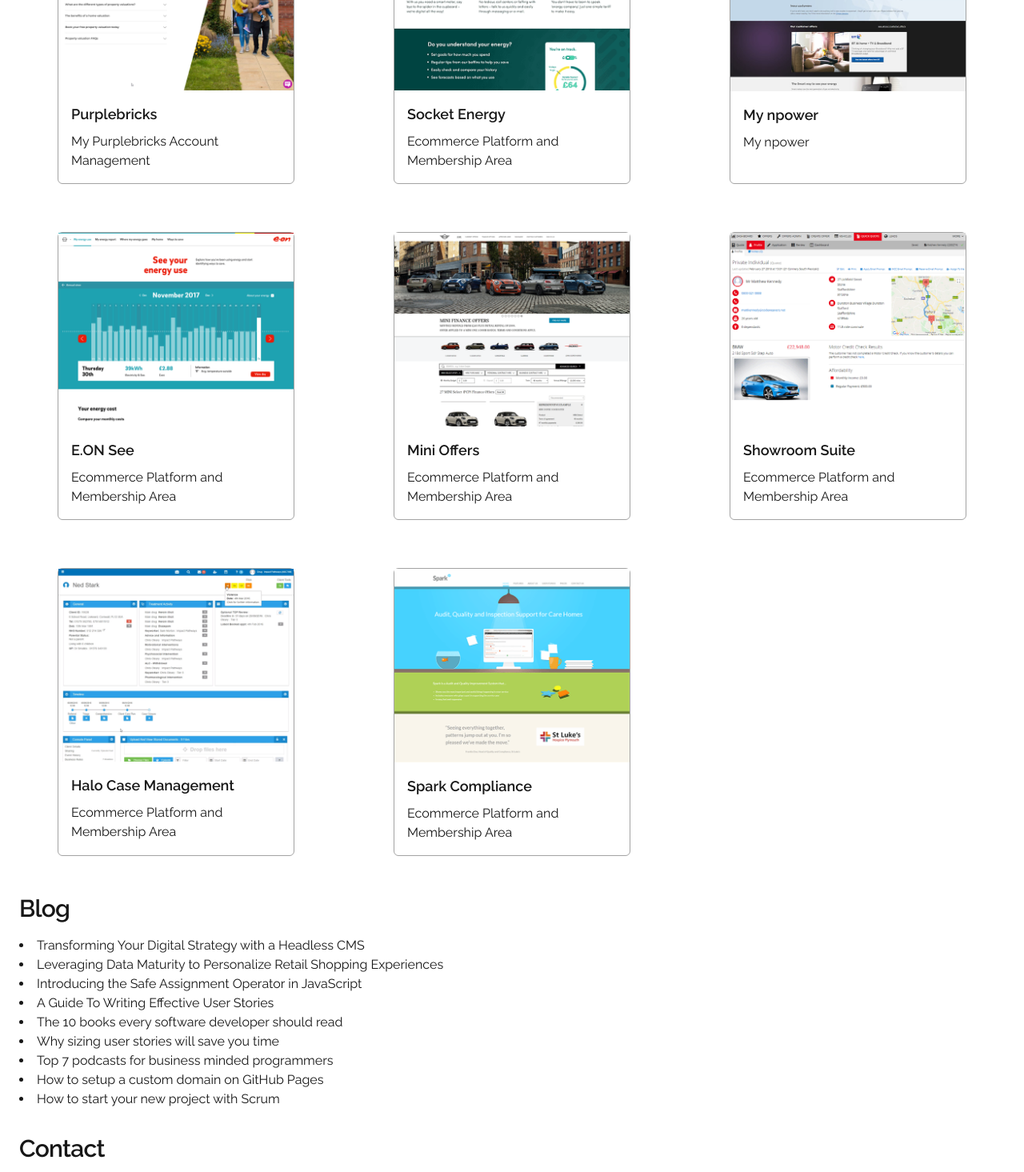
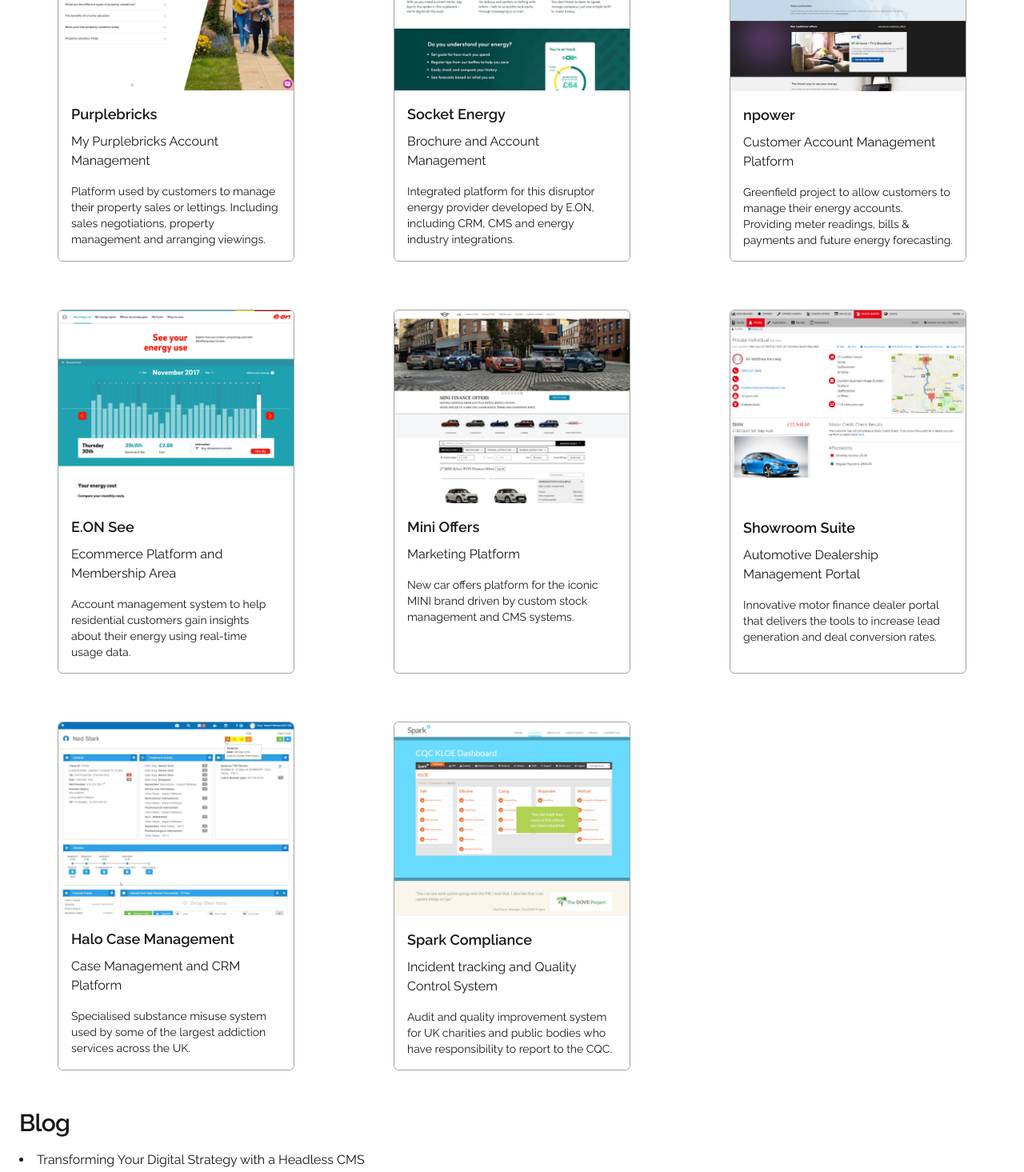
Before and after one commit to georgewilde/wilde-creations, a Next.js app: page / in a window 1280 px wide. Shown: the part 3280-4745 px from the top of the page at 80% size. Built offline with nearby package versions, Linux system fonts and the light colour scheme.

Commit message:
update project details

```diff
--- a/app/page.tsx
+++ b/app/page.tsx
@@ -299,7 +299,7 @@
                         <ul className="grid grid-cols-1 md:grid-cols-2 xl:grid-cols-3 2xl:grid-cols-4 gap-7 justify-center">
                             <li className="flex items-center flex-col max-w-[400px] mx-12 my-4 border border-neutral-400 rounded-md">
                                 <Image
-                                    className=""
+                                    className="rounded-t-md"
                                     src="/images/projects/the-gym-group.png"
                                     alt="The Gym Group"
                                     width={400}
@@ -330,7 +330,7 @@
                             </li>
                             <li className="flex items-center flex-col max-w-[400px] mx-12 my-4 border border-neutral-400 rounded-md">
                                 <Image
-                                    className=""
+                                    className="rounded-t-md"
                                     src="/images/projects/pay-uk.png"
                                     alt="Pay.uk"
                                     width={400}
@@ -353,7 +353,7 @@
                             </li>
                             <li className="flex items-center flex-col max-w-[400px] mx-12 my-4 border border-neutral-400 rounded-md">
                                 <Image
-                                    className=""
+                                    className="rounded-t-md"
                                     src="/images/projects/next.png"
                                     alt="NEXT"
                                     width={400}
@@ -373,7 +373,7 @@
                             </li>
                             <li className="flex items-center flex-col max-w-[400px] mx-12 my-4 border border-neutral-400 rounded-md">
                                 <Image
-                                    className=""
+                                    className="rounded-t-md"
                                     src="/images/projects/purplebricks.png"
                                     alt="Purplebricks"
                                     width={400}
@@ -386,11 +386,17 @@
                                     <div>
                                         My Purplebricks Account Management
                                     </div>
+                                    <div className="text-sm mt-4">
+                                        Platform used by customers to manage
+                                        their property sales or lettings.
+                                        Including sales negotiations, property
+                                        management and arranging viewings.
+                                    </div>
                                 </div>
                             </li>
                             <li className="flex items-center flex-col max-w-[400px] mx-12 my-4 border border-neutral-400 rounded-md">
                                 <Image
-                                    className=""
+                                    className="rounded-t-md"
                                     src="/images/projects/socket-energy.png"
                                     alt="Socket Energy"
                                     width={400}
@@ -400,14 +406,18 @@
                                     <div className="text-lg font-semibold mb-2">
                                         Socket Energy
                                     </div>
-                                    <div>
-                                        Ecommerce Platform and Membership Area
+                                    <div>Brochure and Account Management</div>
+                                    <div className="text-sm mt-4">
+                                        Integrated platform for this disruptor
+                                        energy provider developed by E.ON,
+                                        including CRM, CMS and energy industry
+                                        integrations.
                                     </div>
                                 </div>
                             </li>
                             <li className="flex items-center flex-col max-w-[400px] mx-12 my-4 border border-neutral-400 rounded-md">
                                 <Image
-                                    className=""
+                                    className="rounded-t-md"
                                     src="/images/projects/my-npower.jpg"
                                     alt="My Npower"
                                     width={400}
@@ -415,14 +425,22 @@
                                 />
                                 <div className="flex flex-col p-4 w-full">
                                     <div className="text-lg font-semibold mb-2">
-                                        My npower
+                                        npower
                                     </div>
-                                    <div>My npower</div>
+                                    <div>
+                                        Customer Account Management Platform
+                                    </div>
+                                    <div className="text-sm mt-4">
+                                        Greenfield project to allow customers to
+                                        manage their energy accounts. Providing
+                                        meter readings, bills &amp; payments and
+                                        future energy forecasting.
+                                    </div>
                                 </div>
                             </li>
                             <li className="flex items-center flex-col max-w-[400px] mx-12 my-4 border border-neutral-400 rounded-md">
                                 <Image
-                                    className=""
+                                    className="rounded-t-md"
                                     src="/images/projects/EON-see.png"
                                     alt="E.ON See"
                                     width={400}
@@ -435,11 +453,17 @@
                                     <div>
                                         Ecommerce Platform and Membership Area
                                     </div>
+                                    <div className="text-sm mt-4">
+                                        Account management system to help
+                                        residential customers gain insights
+                                        about their energy using real-time usage
+                                        data.
+                                    </div>
                                 </div>
                             </li>
                             <li className="flex items-stretch flex-col max-w-[400px] mx-12 my-4 border border-neutral-400 rounded-md">
                                 <Image
-                                    className=""
+                                    className="rounded-t-md"
                                     src="/images/projects/MINI-offers.png"
                                     alt="Mini Offers"
                                     width={400}
@@ -449,14 +473,17 @@
                                     <div className="text-lg font-semibold mb-2">
                                         Mini Offers
                                     </div>
-                                    <div>
-                                        Ecommerce Platform and Membership Area
+                                    <div>Marketing Platform</div>
+                                    <div className="text-sm mt-4">
+                                        New car offers platform for the iconic
+                                        MINI brand driven by custom stock
+                                        management and CMS systems.
                                     </div>
                                 </div>
                             </li>
                             <li className="flex items-center flex-col max-w-[400px] mx-12 my-4 border border-neutral-400 rounded-md">
                                 <Image
-                                    className=""
+                                    className="rounded-t-md"
                                     src="/images/projects/showroom.png"
                                     alt="Showroom Suite"
                                     width={400}
@@ -467,13 +494,18 @@
                                         Showroom Suite
                                     </div>
                                     <div>
-                                        Ecommerce Platform and Membership Area
+                                        Automotive Dealership Management Portal
+                                    </div>
+                                    <div className="text-sm mt-4">
+                                        Innovative motor finance dealer portal
+                                        that delivers the tools to increase lead
+                                        generation and deal conversion rates.
                                     </div>
                                 </div>
                             </li>
                             <li className="flex items-center flex-col max-w-[400px] mx-12 my-4 border border-neutral-400 rounded-md">
                                 <Image
-                                    className=""
+                                    className="rounded-t-md"
                                     src="/images/projects/halo.png"
                                     alt="Halo Case Management"
                                     width={400}
@@ -483,14 +515,17 @@
                                     <div className="text-lg font-semibold mb-2">
                                         Halo Case Management
                                     </div>
-                                    <div>
-                                        Ecommerce Platform and Membership Area
+                                    <div>Case Management and CRM Platform</div>
+                                    <div className="text-sm mt-4">
+                                        Specialised substance misuse system used
+                                        by some of the largest addiction
+                                        services across the UK.
                                     </div>
                                 </div>
                             </li>
                             <li className="flex items-center flex-col max-w-[400px] mx-12 my-4 border border-neutral-400 rounded-md">
                                 <Image
-                                    className=""
+                                    className="rounded-t-md"
                                     src="/images/projects/spark.png"
                                     alt="Spark Compliance"
                                     width={400}
@@ -501,7 +536,13 @@
                                         Spark Compliance
                                     </div>
                                     <div>
-                                        Ecommerce Platform and Membership Area
+                                        Incident tracking and Quality Control
+                                        System
+                                    </div>
+                                    <div className="text-sm mt-4">
+                                        Audit and quality improvement system for
+                                        UK charities and public bodies who have
+                                        responsibility to report to the CQC.
                                     </div>
                                 </div>
                             </li>
```
Also changed, not shown: public/images/projects/spark.png.
